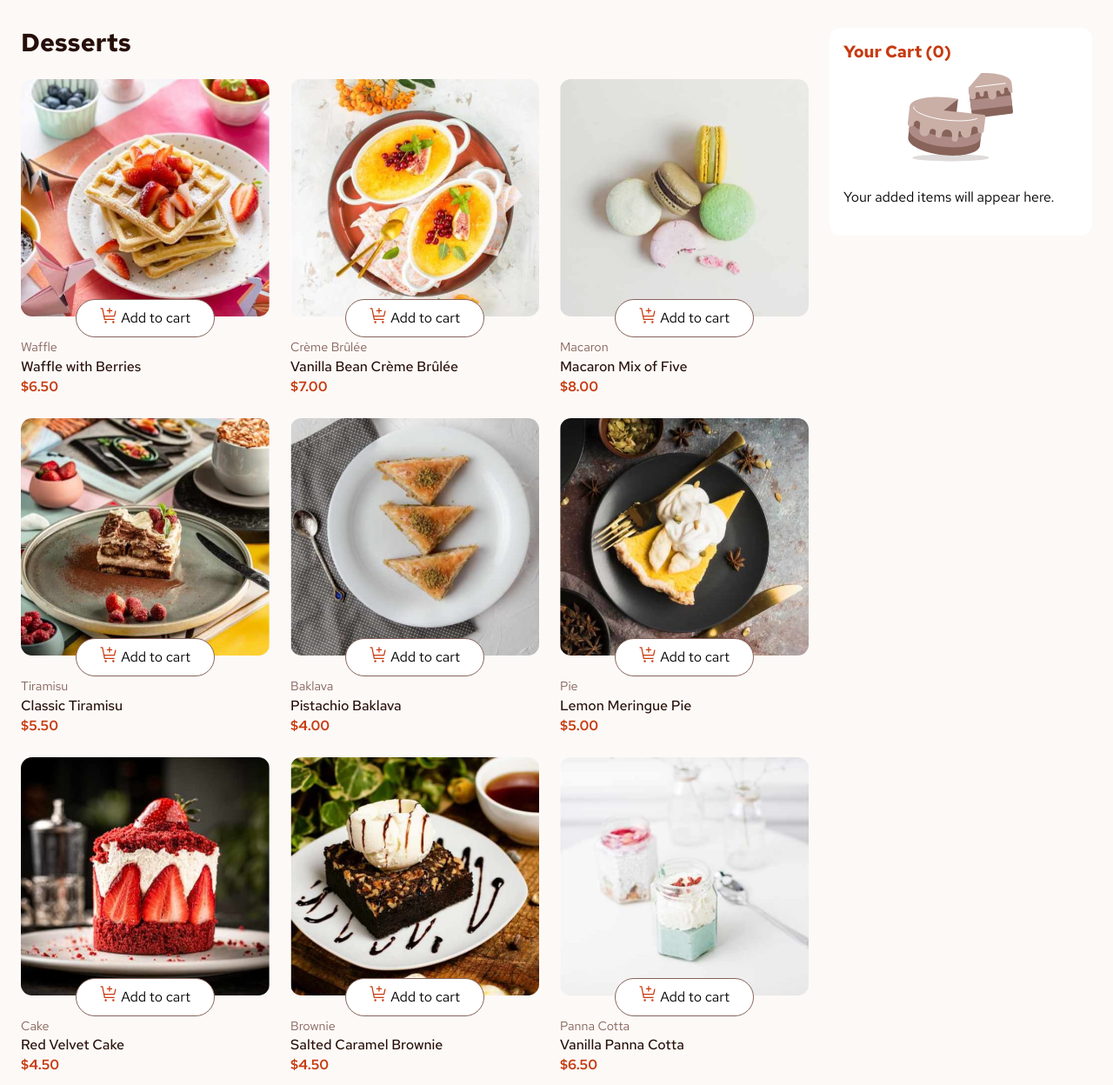
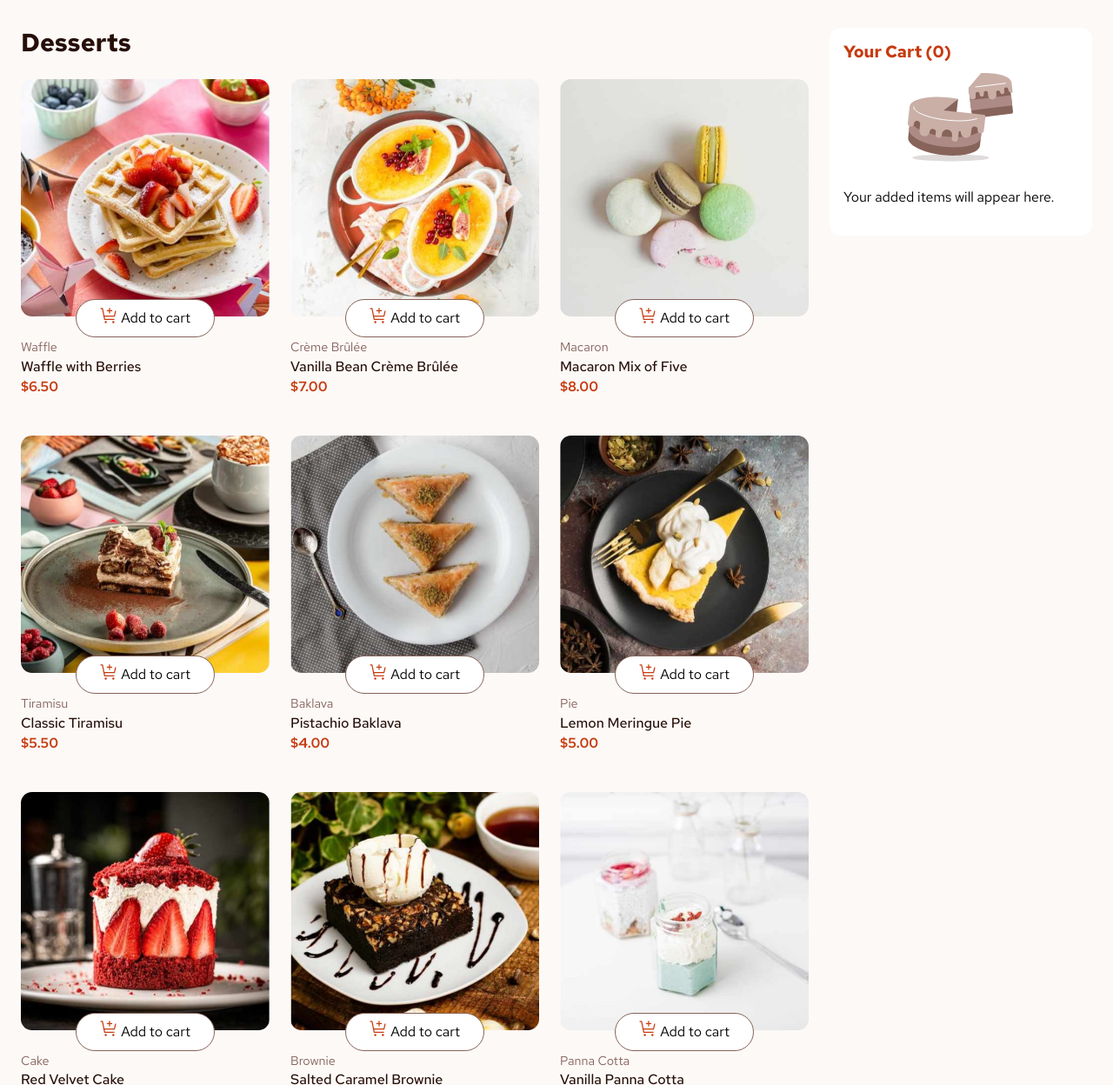
Before and after one commit to BasvtH/Frontend-Mentor-Challenge---Product-list-with-cart, a plain HTML site: page index.html in a window 1280 px wide. Shown: the top 1248 px of the page at 87% size. Drawn offline with Linux system fonts and the light colour scheme.

Commit message:
small css change

```diff
--- a/css/styles.css
+++ b/css/styles.css
@@ -63,7 +63,7 @@ strong {
     padding-inline: 1.5rem;
 }
 main.container {
-    margin-block: 1em;
+    margin-block: 1.25em;
 }
 
 .btn {
@@ -82,6 +82,7 @@ main.container {
     margin-block: 1rem;
 }
 .product-card {
+    margin-block-end: 1.25rem;
     h2 {
         font-size: 1rem;
         font-weight: 500;
```
